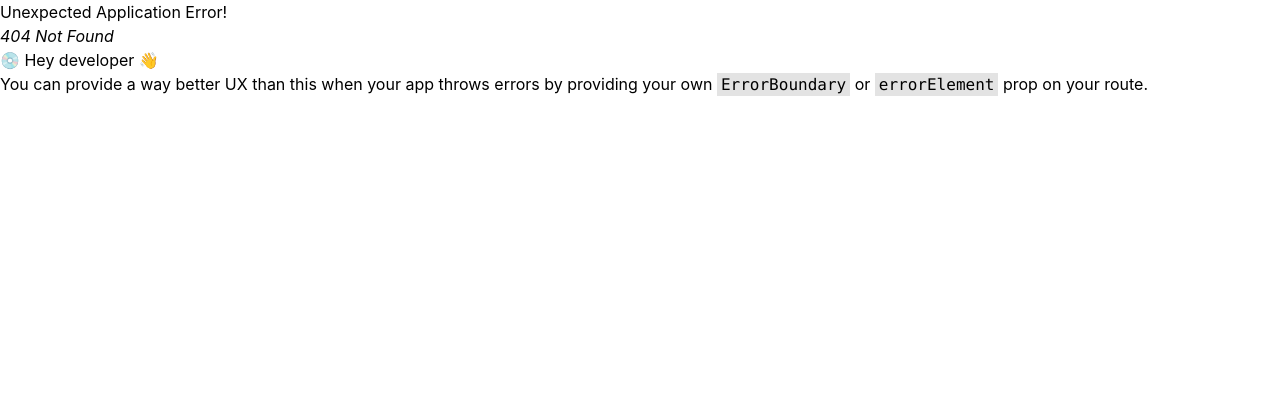
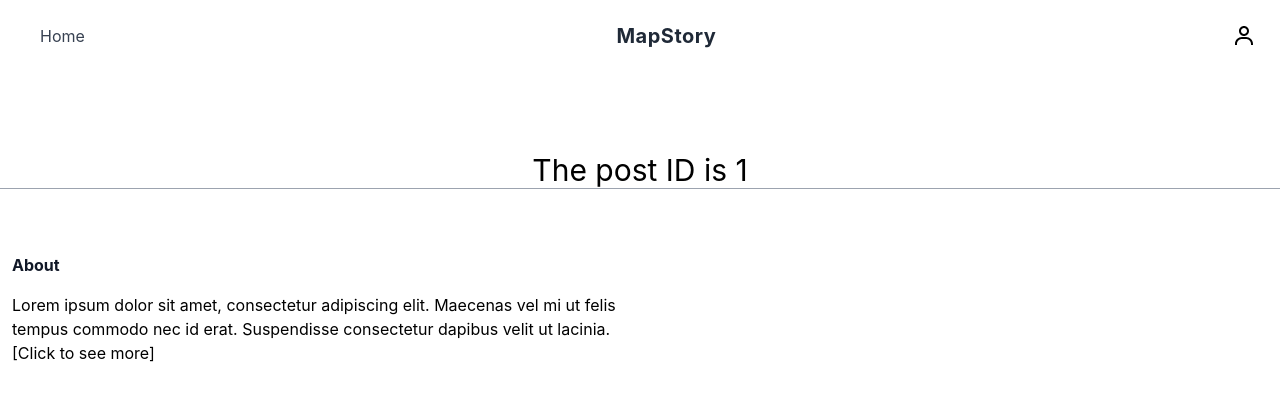
Before and after one commit to neko2048/mapStory, a React (Create React App) app in the folder client/: page /maps/1 in a window 1280 px wide. Before the commit this address had no page. Shown: the top 400 px of the page. Built offline with nearby package versions, Linux system fonts and the light colour scheme.

Commit message:
(Feat) Add MapDetail page and route

```diff
--- a/client/src/App.js
+++ b/client/src/App.js
@@ -2,6 +2,7 @@ import './App.css';
 import { createBrowserRouter, RouterProvider } from "react-router-dom";
 import Home from './pages/Home';
 import About from './pages/About';
+import MapDetail from './pages/MapDetail';
 
 const router = createBrowserRouter([
   {
@@ -11,6 +12,10 @@ const router = createBrowserRouter([
   {
     path: "/about",
     element: <About />,
+  },
+  {
+    path: "/maps/:id",
+    element: <MapDetail />,
   }
 ]);
 
--- a/client/src/pages/About.js
+++ b/client/src/pages/About.js
@@ -1,6 +1,5 @@
 import '../App.css';
 import Header from '../components/Header';
-import Footer from '../components/Footer';
 import AboutBody from '../components/AboutBody';
 
 function App() {
--- /dev/null
+++ b/client/src/pages/MapDetail.js
@@ -0,0 +1,16 @@
+import React from 'react';
+import { useParams } from "react-router-dom";
+import Header from '../components/Header';
+import Footer from '../components/Footer';
+
+export default function MapDetail(){
+    const id = useParams().id;
+
+    return (
+        <div className="">
+            <Header />
+            <p className="text-center text-3xl mt-20">The post ID is {id}</p>
+            <Footer />
+        </div>
+    );
+}
```
